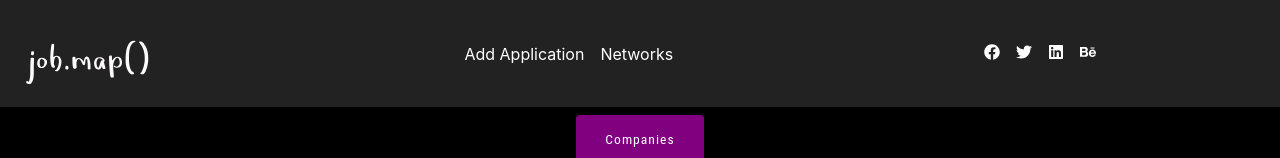
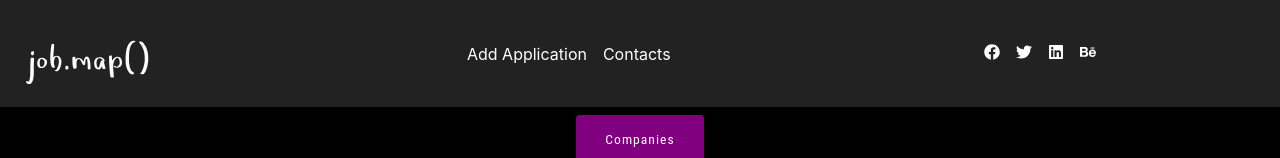
Before and after one commit to hopeVaughn/job_map, a React (Create React App) app: page /landing in a window 1280 px wide. Shown: the top 158 px of the page. Built offline with nearby package versions, Linux system fonts and the light colour scheme; no server answers.

Commit message:
changes and cuts in order to meet mvp

```diff
--- a/src/pages/CompanyPage.js
+++ b/src/pages/CompanyPage.js
@@ -1,7 +1,6 @@
 import React, { useEffect, useState } from 'react'
 import axios from "axios";
 import { useParams } from 'react-router-dom';
-//import { companies, applications, contacts } from '../util/constants'
 import { Networks, Notes, Stages } from '../components';
 import styled from 'styled-components'
 function CompanyPage(props) {
--- a/src/util/constants.js
+++ b/src/util/constants.js
@@ -7,7 +7,7 @@ export const navLinks = [
   },
   {
     id: 2,
-    text: 'Networks',
+    text: 'Contacts',
     url: '/network',
   },
 ]
```
